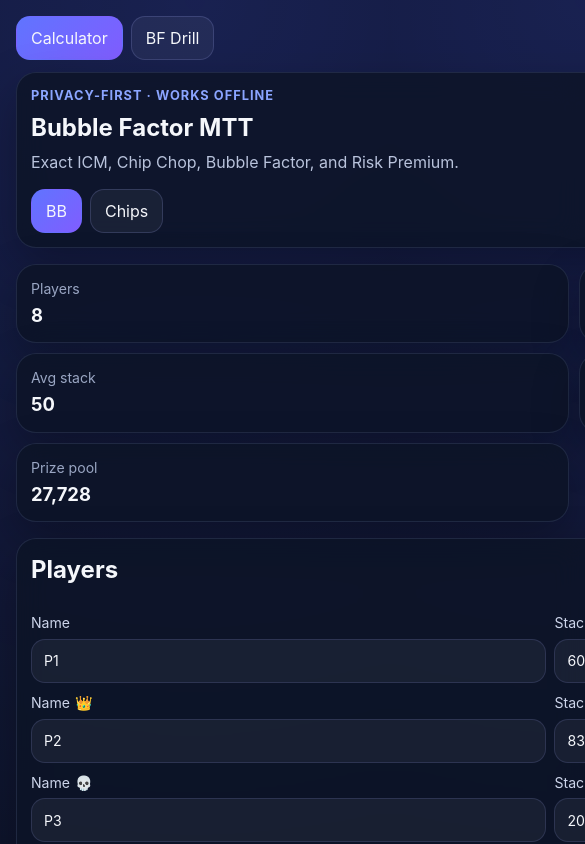
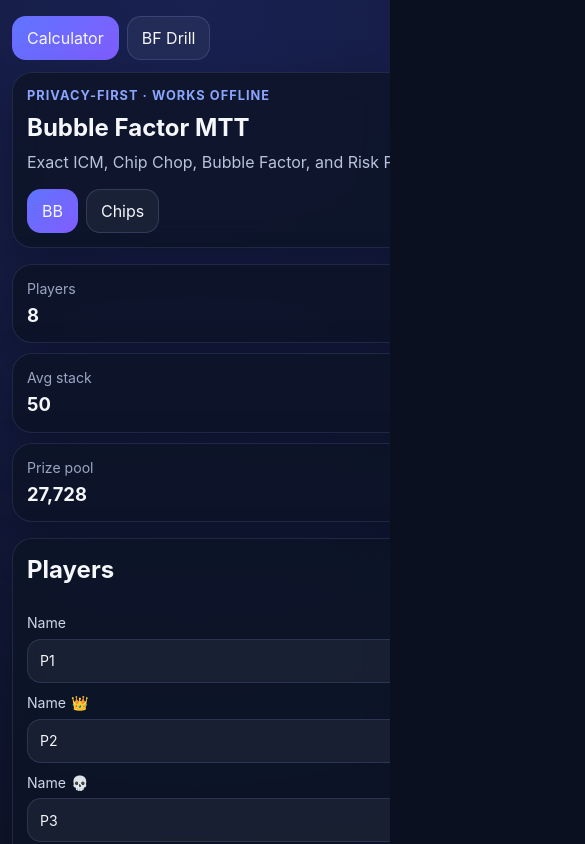
Before and after one commit to piyoSakai/bubble-factor-mtt, a React (Vite) app: page / in a window 390 px wide. Shown: the top 844 px of the page, 585 px wide, since content can reach past the window. Built offline with nearby package versions, Linux system fonts and the light colour scheme.

Commit message:
fix: rewrite mobile CSS — fix overflow root cause and clean up responsive rules
Made-with: Cursor

```diff
--- a/src/app.css
+++ b/src/app.css
@@ -1,29 +1,25 @@
 .app-shell {
   min-height: 100vh;
-  width: 100%;
+  overflow-x: hidden;
   padding:
     max(16px, env(safe-area-inset-top))
-    max(16px, env(safe-area-inset-right))
+    max(12px, env(safe-area-inset-right))
     max(24px, env(safe-area-inset-bottom))
-    max(16px, env(safe-area-inset-left));
+    max(12px, env(safe-area-inset-left));
 }
 
 .app {
   display: grid;
   gap: 16px;
-  width: 100%;
   max-width: 1180px;
   margin: 0 auto;
-  min-width: 0;
 }
 
 .view-switch {
   display: flex;
   gap: 8px;
-  width: 100%;
   max-width: 1180px;
   margin: 0 auto 12px;
-  min-width: 0;
 }
 
 .hero,
@@ -39,13 +35,6 @@
 .hero,
 .panel {
   padding: 14px;
-}
-
-@media (min-width: 480px) {
-  .hero,
-  .panel {
-    padding: 18px;
-  }
 }
 
 .hero {
@@ -124,15 +113,10 @@ button:disabled {
   gap: 10px;
 }
 
-@media (min-width: 430px) {
-  .summary-grid {
-    grid-template-columns: repeat(3, minmax(0, 1fr));
-  }
-}
-
 .stat-card {
   padding: 14px;
   min-width: 0;
+  overflow: hidden;
 }
 
 .stat-label {
@@ -176,7 +160,7 @@ button:disabled {
 }
 
 .input-row.drill-row {
-  grid-template-columns: minmax(0, 1fr) repeat(3, minmax(74px, auto));
+  grid-template-columns: minmax(0, 1fr) repeat(3, minmax(60px, auto));
   align-items: end;
 }
 
@@ -196,7 +180,6 @@ input {
   border: 1px solid rgba(162, 177, 255, 0.15);
   background: rgba(255, 255, 255, 0.05);
   color: #f5f7fb;
-  /* 16px minimum prevents iOS Safari from auto-zooming on focus */
   font-size: max(1rem, 16px);
 }
 
@@ -207,8 +190,7 @@ button:focus-visible {
 }
 
 .icon-button {
-  width: 100%;
-  min-width: 40px;
+  width: 40px;
 }
 
 .status-chip {
@@ -225,7 +207,7 @@ button:focus-visible {
 }
 
 .grow {
-  flex: 1 1 220px;
+  flex: 1 1 180px;
 }
 
 .save-bar {
@@ -286,6 +268,8 @@ button:focus-visible {
   margin-top: 6px;
 }
 
+/* ---------- Tables & Matrix ---------- */
+
 .table-wrap,
 .matrix-wrap {
   overflow: auto;
@@ -297,10 +281,10 @@ button:focus-visible {
 }
 
 .matrix-fit-stage {
-  width: max-content;
+  /* Only expand to natural width in fit mode; otherwise flow normally */
 }
 
-.matrix-wrap.fit .matrix {
+.matrix-wrap.fit .matrix-fit-stage {
   width: max-content;
 }
 
@@ -309,6 +293,10 @@ button:focus-visible {
   width: 100%;
   border-collapse: separate;
   border-spacing: 0;
+}
+
+.matrix-wrap.fit .matrix {
+  width: max-content;
 }
 
 .result-table th,
@@ -453,6 +441,8 @@ button:focus-visible {
   background: rgba(219, 69, 69, 0.75);
 }
 
+/* ---------- Bottom sheet ---------- */
+
 .sheet-backdrop {
   position: fixed;
   inset: 0;
@@ -498,6 +488,8 @@ button:focus-visible {
   font-size: 1.32rem;
 }
 
+/* ---------- Drill ---------- */
+
 .drill-result {
   min-height: 44px;
   padding: 8px 10px;
@@ -537,11 +529,7 @@ button:focus-visible {
   white-space: nowrap;
 }
 
-@media (max-width: 759px) {
-  .input-row.drill-row {
-    grid-template-columns: minmax(0, 1fr);
-  }
-}
+/* ---------- Presets & Scenarios ---------- */
 
 .preset-select {
   min-height: 44px;
@@ -584,6 +572,8 @@ button:focus-visible {
   opacity: 1;
 }
 
+/* ---------- Footer ---------- */
+
 .app-footer {
   margin-top: 48px;
   padding: 24px 16px;
@@ -611,6 +601,33 @@ button:focus-visible {
   color: var(--text-1);
 }
 
+/* ---------- Responsive ---------- */
+
+@media (max-width: 759px) {
+  .input-row.drill-row {
+    grid-template-columns: minmax(0, 1fr);
+  }
+}
+
+@media (min-width: 480px) {
+  .app-shell {
+    padding:
+      max(16px, env(safe-area-inset-top))
+      max(16px, env(safe-area-inset-right))
+      max(24px, env(safe-area-inset-bottom))
+      max(16px, env(safe-area-inset-left));
+  }
+
+  .hero,
+  .panel {
+    padding: 18px;
+  }
+
+  .summary-grid {
+    grid-template-columns: repeat(3, minmax(0, 1fr));
+  }
+}
+
 @media (min-width: 760px) {
   .app-shell {
     padding: 24px;
--- a/src/index.css
+++ b/src/index.css
@@ -24,7 +24,6 @@ body,
 #root {
   min-height: 100%;
   margin: 0;
-  width: 100%;
 }
 
 body {
```
